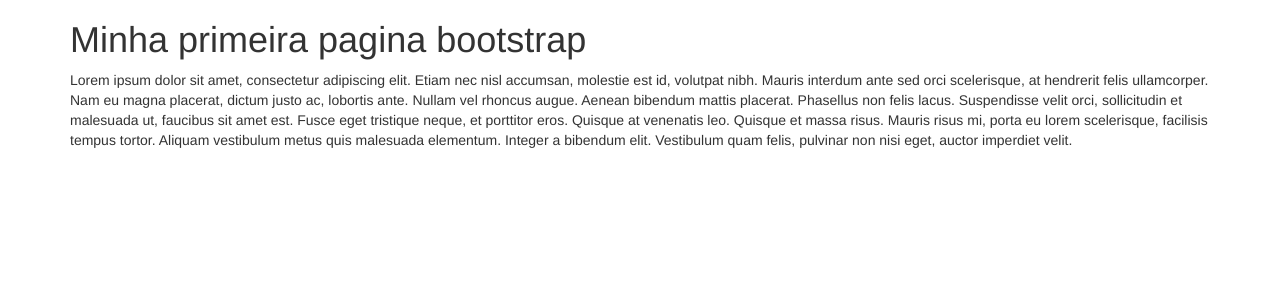
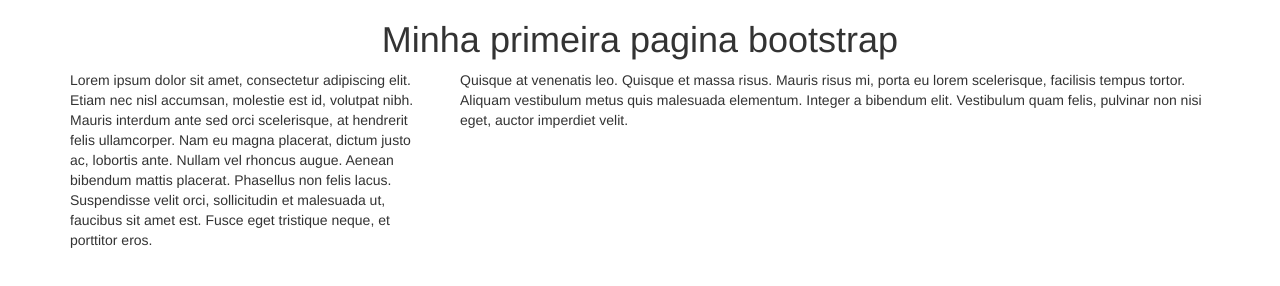
Before and after one commit to natanaelangelo/natanaelangelo.github.io, a plain HTML site: page primeirapagina.html in a window 1280 px wide. Drawn offline with nearby package versions, Linux system fonts and the light colour scheme.

Commit message:
auladegrid

```diff
--- a/primeirapagina.html
+++ b/primeirapagina.html
@@ -8,8 +8,12 @@
     </head>
 	<body>
 		<div class="container">
-			<h1>Minha primeira pagina bootstrap</h1>
-			<p>Lorem ipsum dolor sit amet, consectetur adipiscing elit. Etiam nec nisl accumsan, molestie est id, volutpat nibh. Mauris interdum ante sed orci scelerisque, at hendrerit felis ullamcorper. Nam eu magna placerat, dictum justo ac, lobortis ante. Nullam vel rhoncus augue. Aenean bibendum mattis placerat. Phasellus non felis lacus. Suspendisse velit orci, sollicitudin et malesuada ut, faucibus sit amet est. Fusce eget tristique neque, et porttitor eros. Quisque at venenatis leo. Quisque et massa risus. Mauris risus mi, porta eu lorem scelerisque, facilisis tempus tortor. Aliquam vestibulum metus quis malesuada elementum. Integer a bibendum elit. Vestibulum quam felis, pulvinar non nisi eget, auctor imperdiet velit.</p>
+     <div class="row">
+			<div class="col-sm-12"><center><h1>Minha primeira pagina bootstrap</h1></center></div>
+            </div>
+            <div class="row">
+			<div class="col-sm-4"><p>Lorem ipsum dolor sit amet, consectetur adipiscing elit. Etiam nec nisl accumsan, molestie est id, volutpat nibh. Mauris interdum ante sed orci scelerisque, at hendrerit felis ullamcorper. Nam eu magna placerat, dictum justo ac, lobortis ante. Nullam vel rhoncus augue. Aenean bibendum mattis placerat. Phasellus non felis lacus. Suspendisse velit orci, sollicitudin et malesuada ut, faucibus sit amet est. Fusce eget tristique neque, et porttitor eros.</p></div>
+           <div class="col-sm-8"><p>  Quisque at venenatis leo. Quisque et massa risus. Mauris risus mi, porta eu lorem scelerisque, facilisis tempus tortor. Aliquam vestibulum metus quis malesuada elementum. Integer a bibendum elit. Vestibulum quam felis, pulvinar non nisi eget, auctor imperdiet velit.</p></div>
 		</div>
 	</body>
 </html>
```
